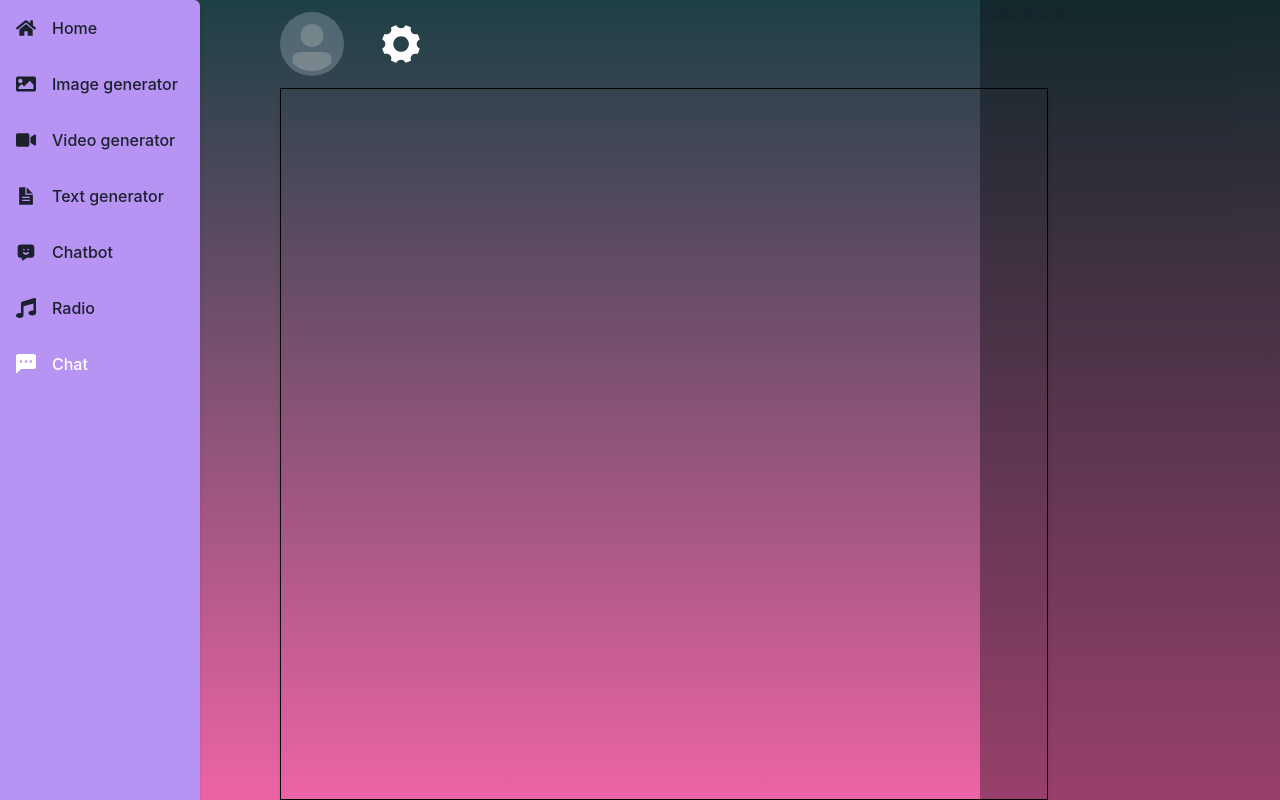
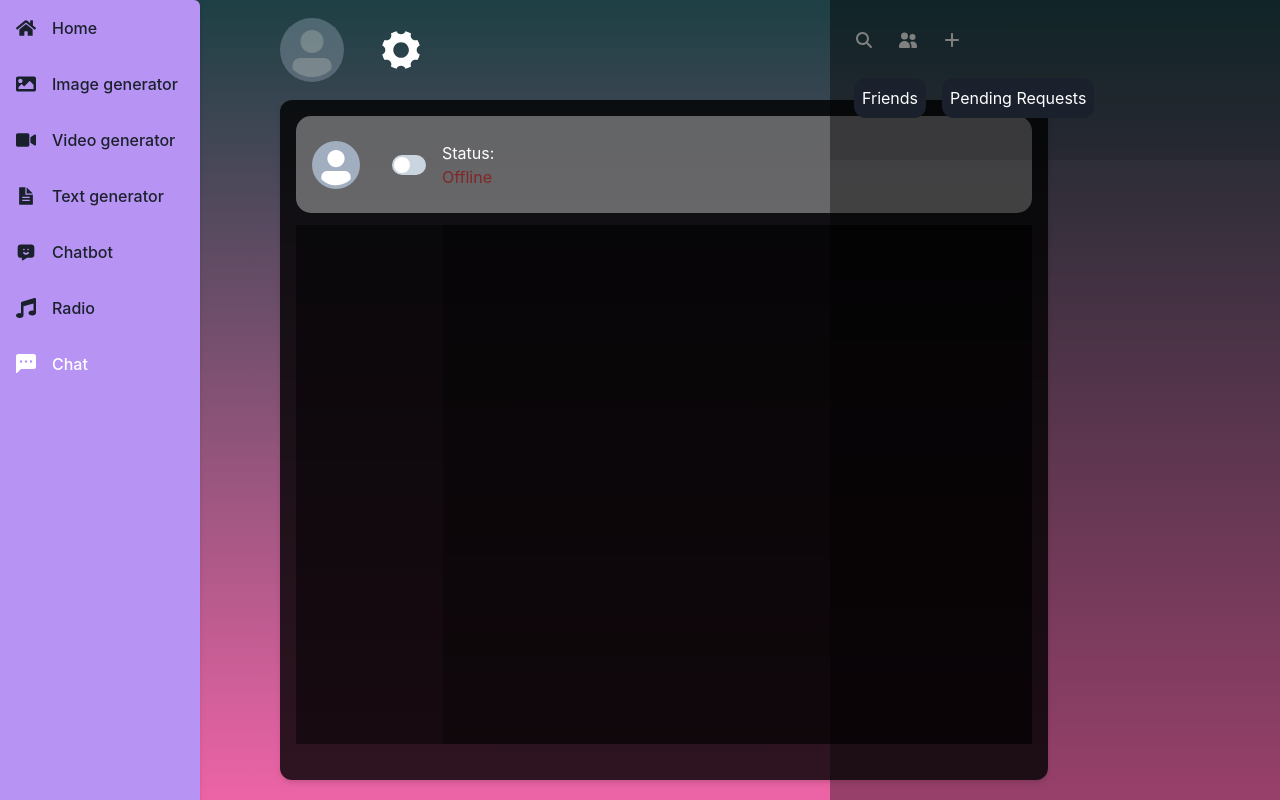
Before and after one commit to Arthour98/ai-generator, a Next.js app in the folder frontend/ai-front/: page /chat-room in a window 1280 px wide. Built offline with nearby package versions, Linux system fonts and the light colour scheme; no server answers.

Commit message:
feat: Refactor FriendsBar component and integrate it into ChatPage; update styles and layout for improved user experience

```diff
--- a/frontend/ai-front/src/app/chat-room/friendsBar.jsx
+++ /dev/null
@@ -1,18 +0,0 @@
-import { Box } from "@chakra-ui/react";
-
-
-
-function FriendsBar({ open, setOpen, children }) {
-    if (!open) return;
-
-    return (
-        <Box id="FriendsBar" width="300px" height="100vh"
-            position="fixed" background={"blackAlpha.500"}
-            top="0" right="0"
-        >
-            {children}
-        </Box>
-    )
-}
-
-export default FriendsBar;
--- a/frontend/ai-front/src/app/chat-room/page.js
+++ b/frontend/ai-front/src/app/chat-room/page.js
@@ -5,14 +5,26 @@ import SettingsBar from "@/components/partials/settingsBar";
 import { useState, useEffect } from "react";
 import { query } from "@/hooks/fetch";
 import { Box, Text, Flex, Card, VStack, Divider } from "@chakra-ui/react";
-import FriendsBar from "./friendsBar";
+import FriendsBar from "../../components/custom-components/friendsBar";
+import CustomAvatar from "@/components/custom-components/avatar";
+import CustomSwitch from "@/components/custom-components/customSwtich";
+
 export default function ChatPage() {
 
     const { user } = useAuth();
     const [image, setImage] = useState("");
     const [profile, setProfile] = useState();
+    const [nickName, setNickname] = useState();
+    const [activityStatus, setActivityStatus] = useState(false);
 
-
+    const imageRender = (src) => {
+        if (src.startsWith("/storage")) {
+            return `http://localhost:8000${src}`;
+        }
+        else {
+            return src;
+        }
+    }
 
     const getProfile = async () => {
         const userId = user?.id;
@@ -26,18 +38,21 @@ export default function ChatPage() {
             const settings = res.profile?.settings;
             setProfile(profile);
             setNickname(profile.nickname);
-            setCountry(profile.country);
+            // setCountry(profile.country);
             setImage(profile.image_profile);
-            setBackgroundColor(settings?.background_color);
-            setTextColor(settings?.text_color);
-            setOpenMatrix(settings?.matrix);
-
-
+            // setBackgroundColor(settings?.background_color);
+            // setTextColor(settings?.text_color);
+            // setOpenMatrix(settings?.matrix);
         }
         else {
             console.log("error fetching profile");
         }
     }
+
+    useEffect(() => {
+        if (!user) return;
+        getProfile();
+    }, [user]);
 
 
 
@@ -45,9 +60,40 @@ export default function ChatPage() {
         <>
             <Flex direction={"row"} justifyContent={"flex-start"} overflowY="hidden" alignItems={"flex-start"} gap={20} height={"100vh"}>
                 <Sidebar userId={user?.id} />
-                <Flex direction={"column"} alignItems={"center"} width={"60%"} h="100%">
-                    <SettingsBar ProfileImage={image} />
-                    <Box w="100%" position padding={4} border={"1px solid black"} shadow={"md"} minH={"80%"} h="100%">
+                <Flex direction={"column"} alignItems={"center"} width={"60%"}>
+                    <SettingsBar ProfileImage={imageRender(image)} />
+                    <Box w="100%"
+                        position
+                        padding={4}
+                        display={"flex"}
+                        shadow={"md"}
+                        minH={"85vh"}
+                        height={"85vh"}
+                        flexDirection={"column"}
+                        alignItems={"center"}
+                        rowGap={3}
+                        bg={"blackAlpha.800"}
+                        borderRadius={12}
+                        color={'white'}
+                        overflowY="hidden"
+                    >
+                        <Box width="100%" height="15%" display="flex" alignItems="center" gap="1rem"
+                            backgroundColor="whiteAlpha.500" borderRadius="15px" padding="0.5rem 1rem">
+                            <CustomAvatar src={imageRender(image)} noScale={true} />
+                            <CustomSwitch value={activityStatus} setValue={() => setActivityStatus(!activityStatus)} />
+                            <Box>Status:<Text color={activityStatus ? "green.800" : "red.800"}>{activityStatus ? "Online" : "Offline"}</Text></Box>
+                        </Box>
+
+                        {/* main-chat-div */}
+                        <Box width={"100%"} minH={"80%"}
+                            display="flex" >
+                            <Box flexBasis={"20%"} height="100%" backgroundColor={"blackAlpha.600"}>
+
+                            </Box>
+                            <Box flexBasis={"80%"} height="100%" backgroundColor={"blackAlpha.700"}>
+
+                            </Box>
+                        </Box>
 
                     </Box>
 
--- a/frontend/ai-front/src/app/home/[slug]/page.jsx
+++ b/frontend/ai-front/src/app/home/[slug]/page.jsx
@@ -1,52 +1,68 @@
-"use server";
+"use client";
 import Sidebar from "@/components/partials/sidebar";
-import axios from "axios";
-import { cookies } from "next/headers";
-import { Flex,Box, Icon } from "@chakra-ui/react";
+import { Flex, Box, Icon } from "@chakra-ui/react";
 import SettingsBar from "@/components/partials/settingsBar";
+import { useAuth } from "@/contexts/auth";
+import { useState, useEffect } from "react";
+import { query } from "@/hooks/fetch";
 // backend URL inside Docker
 const API_BASE_URL = "http://localhost:8000";
 
 
-export default async function HomePage({ params }) {
+export default function HomePage() {
+  const [profile, setProfile] = useState();
+  const [image, setImage] = useState();
+  const { user } = useAuth();
+  const userId = user?.id;
 
-  const cookieStore = cookies();
-  const refreshToken = cookieStore.get("refresh_token")?.value;
-
-
-  if (!refreshToken) {
-    // No cookie → user not logged in
-    return redirect("/login");
+  async function getProfile() {
+    const data = {
+      user_id: userId
+    }
+    try {
+      const res = await query('http://localhost:8000/api/profile/', { params: data });
+      if (res) {
+        const profile = res.profile
+        setProfile(profile);
+        setImage(profile.image_profile);
+      }
+      else {
+        console.log("no profile")
+      }
+    }
+    catch (e) {
+      console.error('[profile]=>', e)
+    }
   }
 
-  const res = await fetch(`${API_BASE_URL}/api/user`, {
-    headers: {
-      Cookie: `refresh_token=${refreshToken}`,
-    },
-    credentials: "include",
-    cache: "no-store",
-  });
+  useEffect(() => {
+    if (!user) return;
+    else {
+      getProfile();
+    }
+  }, [user]);
 
+  const imageRender = (src) => {
+    if (src?.startsWith("/storage")) {
+      return `http://localhost:8000${src}`;
+    }
+    else {
+      return src;
+    }
+  }
 
-
-
-
-  const user = await res.json(); // parse JSON
-  const userId = user?.id;
-
-
-    return (
-      <>
+  return (
+    <>
       <Flex direction={"row"} justifyContent={"flex-start"} overflowY="hidden" alignItems={"flex-start"} gap={20} height={"100vh"}>
         <Sidebar userId={userId} />
         <Flex direction={"column"} alignItems={"center"} width={"60%"}>
-            <SettingsBar />
-          <Box w="100%" position  padding={4}  border={"1px solid black"} shadow={"md"} minH={"80vh"}>
+          <SettingsBar ProfileImage={imageRender(image)} />
+          <Box w="100%" position padding={4} border={"1px solid black"} shadow={"md"} minH={"80vh"}>
 
           </Box>
 
         </Flex>
       </Flex>
-      </>
-    );
-  }
+    </>
+  );
+}
--- a/frontend/ai-front/src/app/image-generator/page.js
+++ b/frontend/ai-front/src/app/image-generator/page.js
@@ -205,7 +205,7 @@ export default function ImageGeneratorPage() {
                                     borderRadius={12}
                                     position="relative"
                                 >
-                                    <Image width={"300px"}
+                                    <Image width={"500px"}
                                         height={"400px"}
                                         src={imageUrl}
                                         bordeRadius={'12px'}
@@ -233,7 +233,7 @@ export default function ImageGeneratorPage() {
                                 </Box>
                                 :
                                 <CustomSkeleton
-                                    w={'300px'}
+                                    w={'500px'}
                                     h={'400px'}
                                     borderRadius={'12px'}
                                     loading={isLoading}
--- a/frontend/ai-front/src/components/auth/login.jsx
+++ b/frontend/ai-front/src/components/auth/login.jsx
@@ -60,7 +60,7 @@ const Login = ({ open, setOpen, loginPhase }) => {
             console.log("quifsa rop")
             return
         }
-        router.push(`/home/${res.user.id}`);
+        router.push(`/home/id=${res.user.id}`);
     }
 
     if (!open) return null;
--- a/frontend/ai-front/src/components/custom-components/avatar.jsx
+++ b/frontend/ai-front/src/components/custom-components/avatar.jsx
@@ -6,12 +6,13 @@ import { useState, useEffect } from "react";
 
 
 
-export default function CustomAvatar({ shape, size, src, opacity, scale, zIndex, position }) {
+export default function CustomAvatar({ shape, size, src, opacity, scale, zIndex, position, noScale }) {
 
     const [isHovering, setIsHovering] = useState(false);
 
 
     const handleHover = () => {
+        if (noScale) return;
         setIsHovering(true);
     };
 
--- a/frontend/ai-front/src/components/custom-components/components.module.css
+++ b/frontend/ai-front/src/components/custom-components/components.module.css
@@ -153,3 +153,36 @@
     scrollbar-width: none;
     overflow-y: "scroll" !important;
 }
+
+/* friendsBar Styles */
+.iconAndActionWrapper {
+    width: 100%;
+    height: 20%;
+    min-height: 20%;
+    max-height: 30%;
+    display: flex;
+    flex-direction: column;
+    background-color: rgba(0, 0, 0, 0.1);
+}
+
+.iconBar {
+    width: 100%;
+    min-height: 50%;
+    max-height: 50%;
+    padding: 1.5rem;
+    display: flex;
+    column-gap: 1.5rem;
+    align-items: center;
+}
+
+.displayFriendsWrapper,
+.searchFriendsWrapper,
+.addFriendWrapper {
+    width: 100%;
+    min-height: 50%;
+    max-height: 50%;
+    padding: 1rem 1.5rem;
+    display: flex;
+    column-gap: 1rem;
+    align-items: center;
+}
--- /dev/null
+++ b/frontend/ai-front/src/components/custom-components/friendsBar.jsx
@@ -0,0 +1,85 @@
+import { Box, Input } from "@chakra-ui/react";
+import { Stack, HStack, VStack, Text, FormControl, FormLabel } from '@chakra-ui/react'
+import { FontAwesomeIcon } from "@fortawesome/react-fontawesome";
+import { faMagnifyingGlass, faUserGroup, faPlus } from "@fortawesome/free-solid-svg-icons";
+import styles from "./components.module.css";
+import { useState } from "react";
+
+
+
+function FriendsBar({ open, setOpen, children }) {
+    if (!open) return;
+
+    const [friendsMode, setFriendsMode] = useState("display_friends");
+
+
+    return (
+        <Box id="FriendsBar" width="450px" height="100vh"
+            position="fixed" background={"blackAlpha.500"}
+            top="0" right="0"
+        >
+            <VStack spacing="1rem" width="full" height="full" alignItems={"start"} >
+                <Box className={styles.iconAndActionWrapper}>
+                    <Box className={styles.iconBar}>
+                        <FontAwesomeIcon
+                            onClick={() => setFriendsMode("search_friend")}
+                            onMouseEnter={(e) => e.currentTarget.style.transform = "scale(1.2)"}
+                            onMouseLeave={e => e.currentTarget.style.transform = "scale(1)"}
+                            icon={faMagnifyingGlass} width={"20px"} height="20px" cursor="pointer" color="gray" />
+                        <FontAwesomeIcon
+                            onClick={() => setFriendsMode("display_friends")}
+                            icon={faUserGroup} onMouseEnter={(e) => e.currentTarget.style.transform = "scale(1.2)"}
+                            onMouseLeave={e => e.currentTarget.style.transform = "scale(1)"}
+                            width={"20px"} height="20px" cursor="pointer" color="gray" />
+                        <FontAwesomeIcon
+                            onClick={() => setFriendsMode("add_friend")}
+                            icon={faPlus} onMouseEnter={(e) => e.currentTarget.style.transform = "scale(1.2)"}
+                            onMouseLeave={e => e.currentTarget.style.transform = "scale(1)"}
+                            width={"20px"} height="20px" cursor="pointer" color="gray" />
+                    </Box>
+                    <Box className={styles.actionFriendsRow}>
+                        {
+                            friendsMode == "display_friends" ?
+                                (
+                                    <Box className={styles.displayFriendsWrapper}>
+                                        <Text color={"white"} backgroundColor={"gray.800"}
+                                            padding="0.5rem" borderRadius={"12px"}
+                                            cursor={"pointer"}
+                                            _hover={{ backgroundColor: "gray.700" }}>
+                                            Friends
+                                        </Text>
+                                        <Text color={"white"} backgroundColor={"gray.800"}
+                                            padding="0.5rem" borderRadius={"12px"}
+                                            cursor="pointer"
+                                            _hover={{ backgroundColor: "gray.700" }}>
+                                            Pending Requests
+                                        </Text>
+                                    </Box>
+                                ) :
+                                friendsMode == "search_friend" ?
+                                    (
+                                        <Box className={styles.searchFriendsWrapper}>
+                                            <FormControl>
+                                                <FormLabel color="white">Search</FormLabel>
+                                                <Input type="search" placeholder="Search friends" color="white" />
+                                            </FormControl>
+                                        </Box>
+                                    )
+                                    : friendsMode == "add_friend" ?
+                                        (
+                                            <Box className={styles.addFriendWrapper}>
+                                                <FormControl>
+                                                    <FormLabel color="white">Add friend</FormLabel>
+                                                    <Input type="search" placeholder="Add new friend" color="white" />
+                                                </FormControl>
+                                            </Box>
+                                        ) : null
+                        }
+                    </Box>
+                </Box>
+            </VStack>
+        </Box>
+    )
+}
+
+export default FriendsBar;
```
